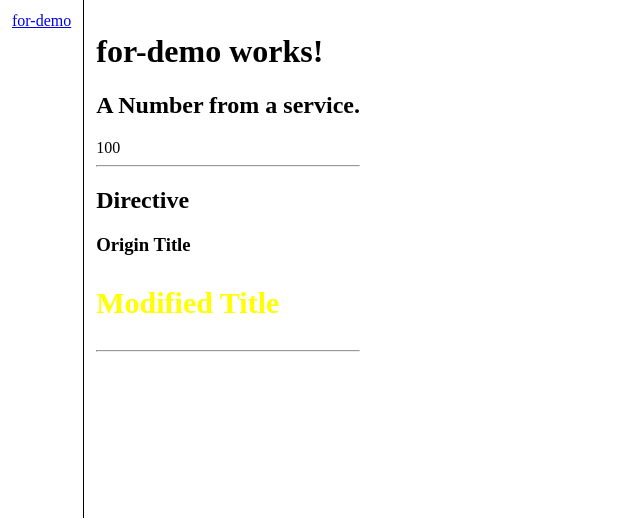
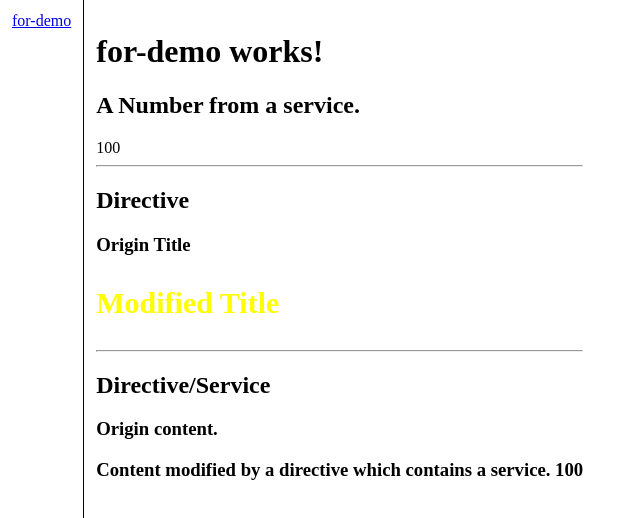
Before and after one commit to jbjobclement/for-demo, an Angular app: page /for-demo in a window 1280 px wide. Shown: the top 518 px of the page, without its empty margins (0-640 px from the left). Built offline with nearby package versions, Linux system fonts and the light colour scheme.

Commit message:
feat: directive with service
一個使用了服務的指令。

```diff
--- a/src/app/for-demo/for-demo.component.html
+++ b/src/app/for-demo/for-demo.component.html
@@ -18,3 +18,15 @@
     </h3>
     <hr>
 </div>
+
+<div>
+    <h2>Directive/Service</h2>
+    <h3>
+        Origin content.
+    </h3>
+    <h3
+        appDirectiveWithService
+    >
+        Content modified by a directive which contains a service.
+    </h3>
+</div>
--- a/src/app/for-demo/for-demo.module.ts
+++ b/src/app/for-demo/for-demo.module.ts
@@ -4,6 +4,7 @@ import { CommonModule } from '@angular/common';
 import { ForDemoRoutingModule } from './for-demo-routing.module';
 import { ForDemoComponent } from './for-demo.component';
 import { HeaderModifierDirective } from '../shared/directives/header-modifier.directive';
+import { DirectiveWithServiceDirective } from '../shared/directives/directive-with-service/directive-with-service.directive';
 
 
 @NgModule({
@@ -13,7 +14,8 @@ import { HeaderModifierDirective } from '../shared/directives/header-modifier.di
   imports: [
     CommonModule,
     ForDemoRoutingModule,
-    HeaderModifierDirective
+    HeaderModifierDirective,
+    DirectiveWithServiceDirective
   ]
 })
 export class ForDemoModule { }
--- /dev/null
+++ b/src/app/shared/directives/directive-with-service/directive-with-service.directive.ts
@@ -0,0 +1,19 @@
+import { Directive, ElementRef } from '@angular/core';
+import { NumberService } from '../../services/number.service';
+
+@Directive({
+  selector: '[appDirectiveWithService]',
+  standalone: true
+})
+export class DirectiveWithServiceDirective {
+
+  constructor(
+    private numberService: NumberService,
+    private el: ElementRef
+  ) {
+  }
+
+  ngOnInit(): void {
+    this.el.nativeElement.textContent += this.numberService.numberFromService;
+  }
+}
```
Also changed, not shown: 1 other file (tests, documents, lock files or other folders).
